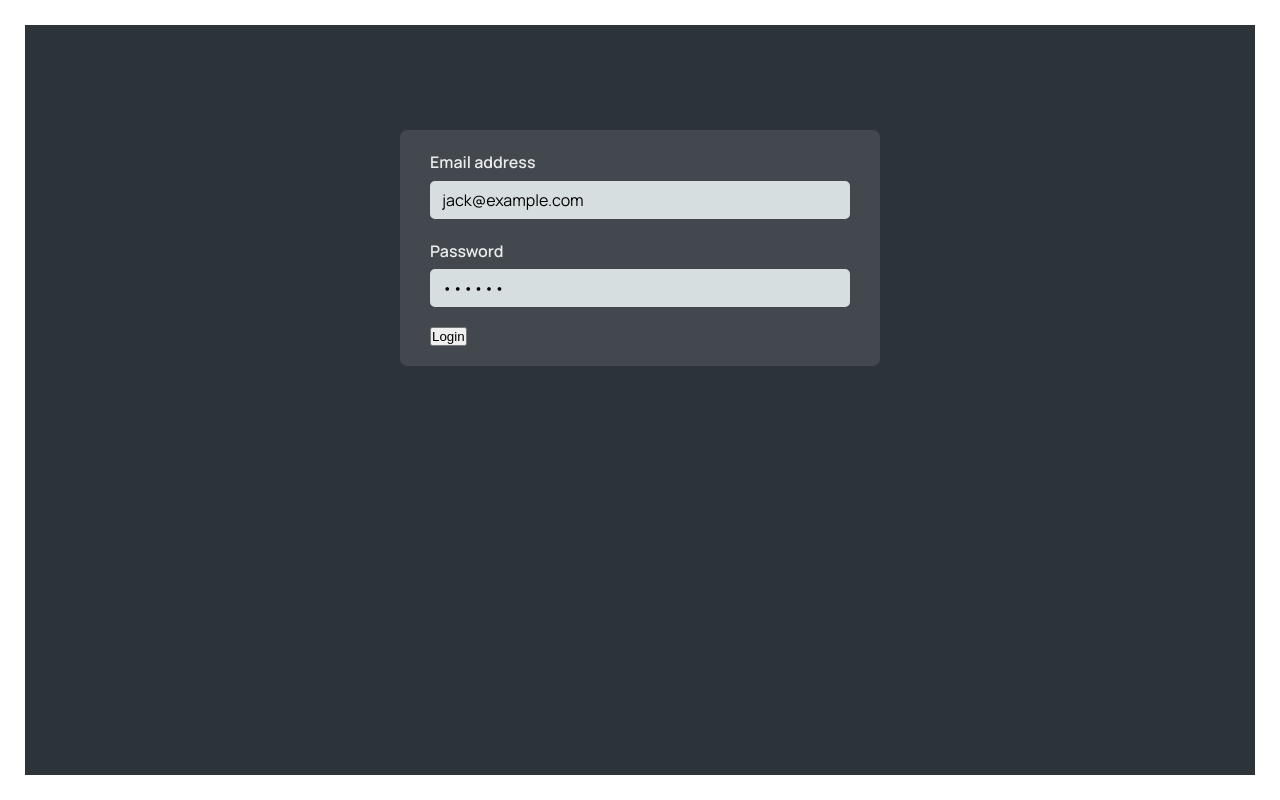
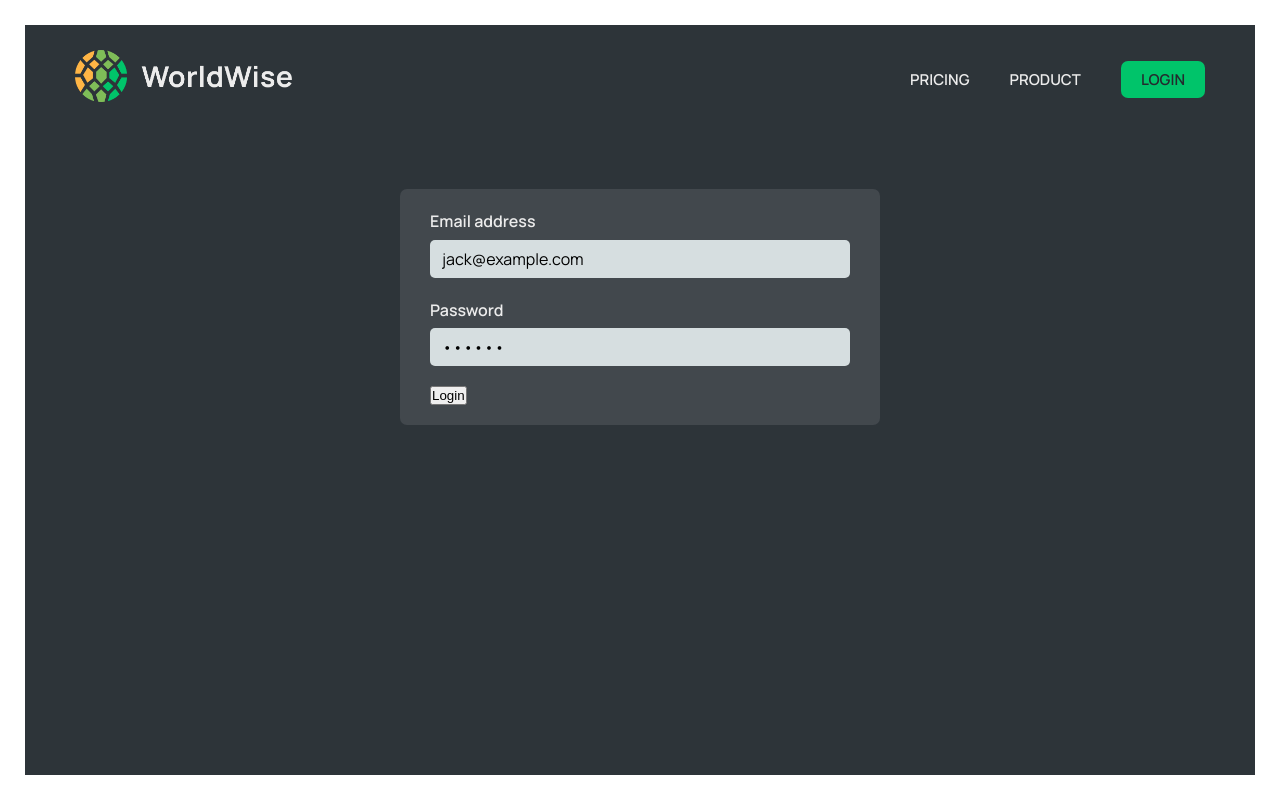
Before and after one commit to pouyaRadnia/WorldWise, a React (Vite) app: page /login in a window 1280 px wide. Built offline with nearby package versions, Linux system fonts and the light colour scheme.

Commit message:
feat(pageNav):adding pageNave to pages

```diff
--- a/src/components/Logo.tsx
+++ b/src/components/Logo.tsx
@@ -1,7 +1,12 @@
+import { Link } from "react-router-dom";
 import styles from "./Logo.module.css";
 
 function Logo() {
-  return <img src="/logo.png" alt="WorldWise logo" className={styles.logo} />;
+  return (
+    <Link to="/">
+      <img src="/logo.png" alt="WorldWise logo" className={styles.logo} />
+    </Link>
+  );
 }
 
 export default Logo;
--- a/src/pages/Login.tsx
+++ b/src/pages/Login.tsx
@@ -1,5 +1,6 @@
 import { useState } from "react";
 import styles from "./Login.module.css";
+import PageNav from "../components/PageNav";
 
 export default function Login() {
   // PRE-FILL FOR DEV PURPOSES
@@ -8,6 +9,7 @@
 
   return (
     <main className={styles.login}>
+      <PageNav />
       <form className={styles.form}>
         <div className={styles.row}>
           <label htmlFor="email">Email address</label>
--- a/src/pages/Pricing.tsx
+++ b/src/pages/Pricing.tsx
@@ -1,8 +1,10 @@
+import PageNav from "../components/PageNav";
 import styles from "./Product.module.css";
 
 export default function Pricing() {
   return (
     <main className={styles.product}>
+      <PageNav />
       <section>
         <div>
           <h2>
--- a/src/pages/Product.tsx
+++ b/src/pages/Product.tsx
@@ -1,8 +1,11 @@
+import PageNav from "../components/PageNav";
 import styles from "./Product.module.css";
 
 export default function Product() {
   return (
     <main className={styles.product}>
+      <PageNav />
+
       <section>
         <img
           src="img-1.jpg"
```
